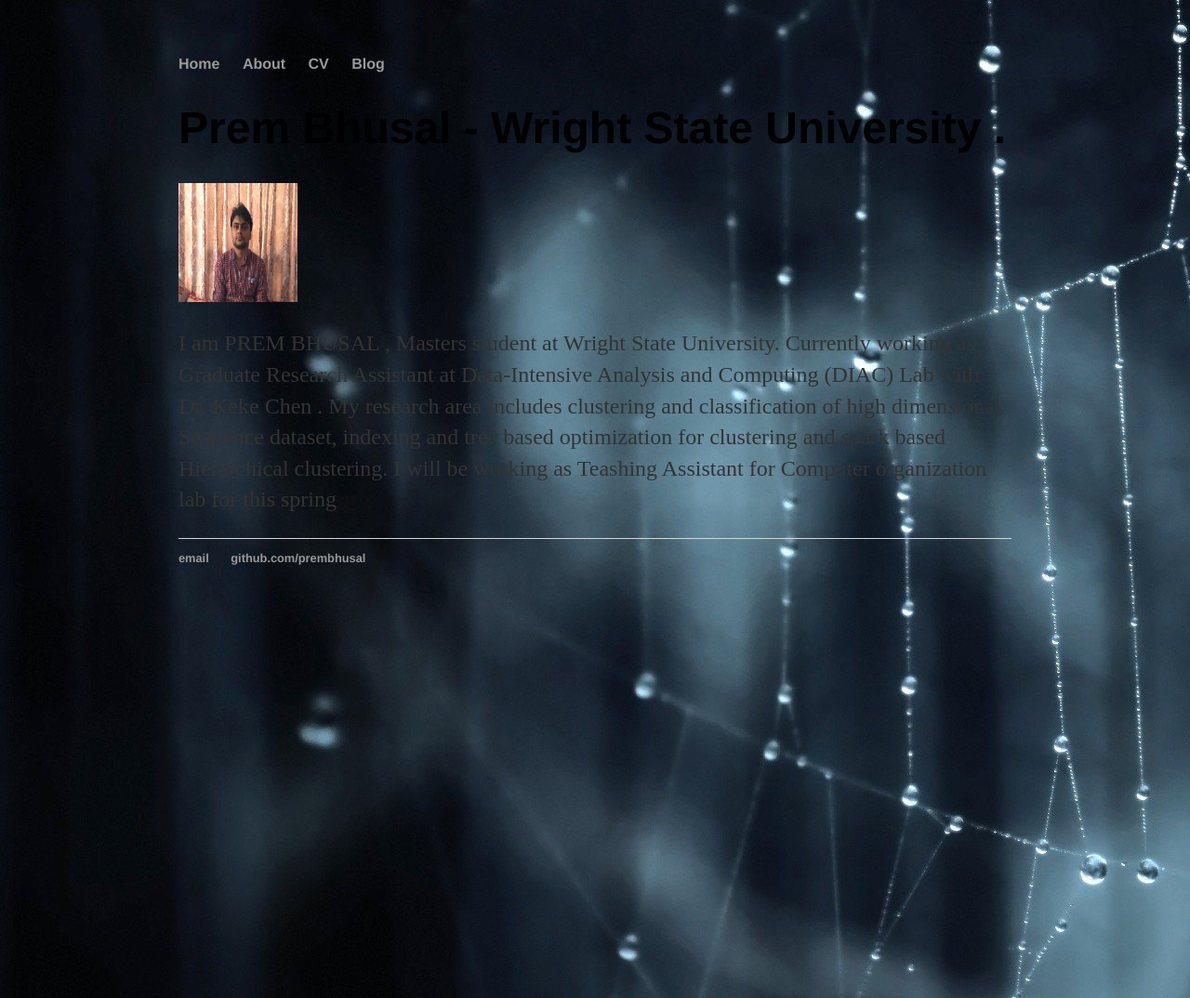
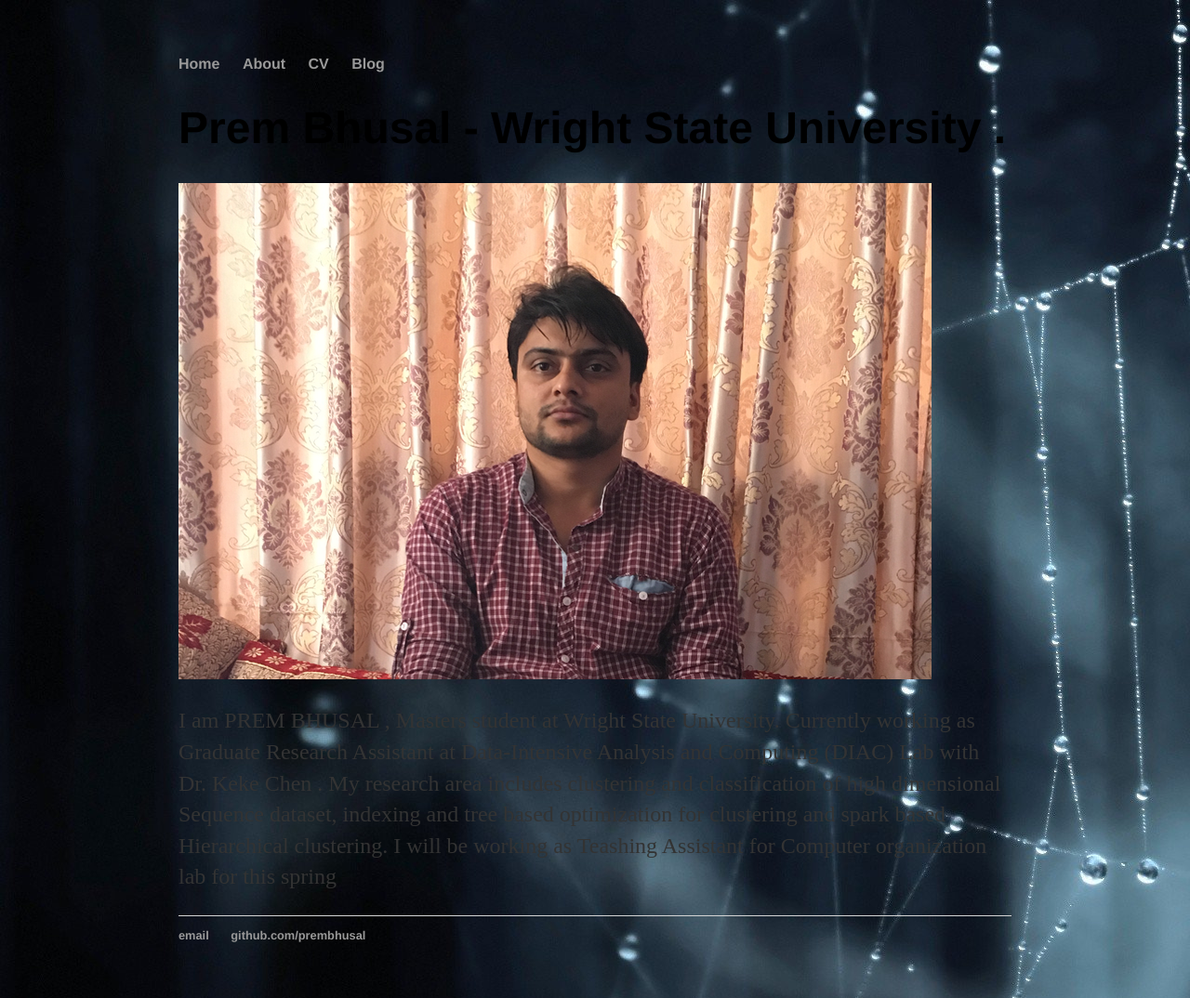
Before and after one commit to prembhusal/prembhusalWebsite, a Jekyll site: the page built from index.html, in a window 1280 px wide. Shown: the whole page at 93% size. Built offline with Jekyll 4.4.1, drawn with Linux system fonts in a browser that asks for light colours.

Commit message:
Update index.html

```diff
--- a/index.html
+++ b/index.html
@@ -4,7 +4,7 @@ title: prembhusal
 ---
 <div class="blurb">
 	<h1>Prem Bhusal - Wright State University .</h1>
-	<img src="/img/prem.jpg" alt="HTML5 Icon" width="128" height="128">
+	<img src="/img/prem.jpg" alt="HTML5 Icon" class ="center">
 	<p>I am PREM BHUSAL , Masters student at  Wright State University. Currently  working as Graduate Research Assistant at
 	Data-Intensive Analysis and Computing (DIAC) Lab with Dr. Keke Chen . My research area includes clustering
 	and classification of high dimensional Sequence dataset, indexing and tree based optimization for clustering and spark based
```
